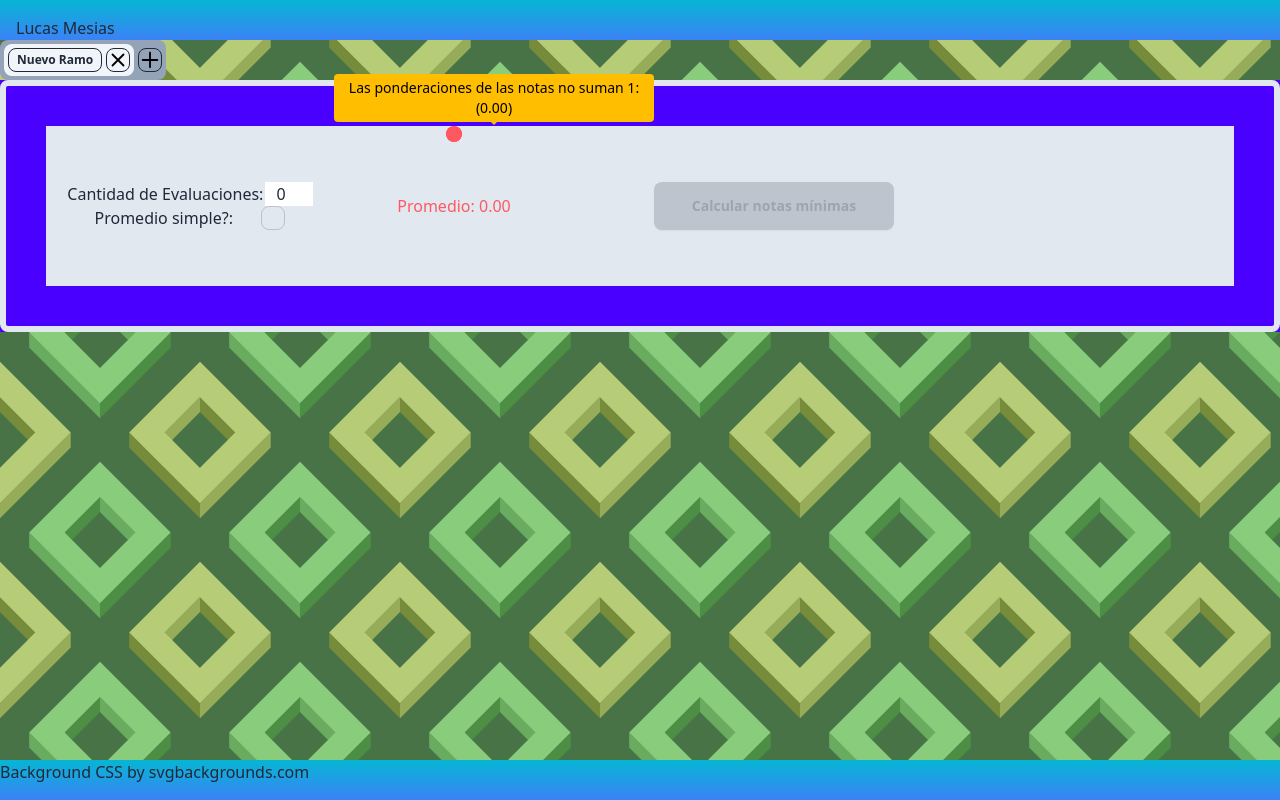
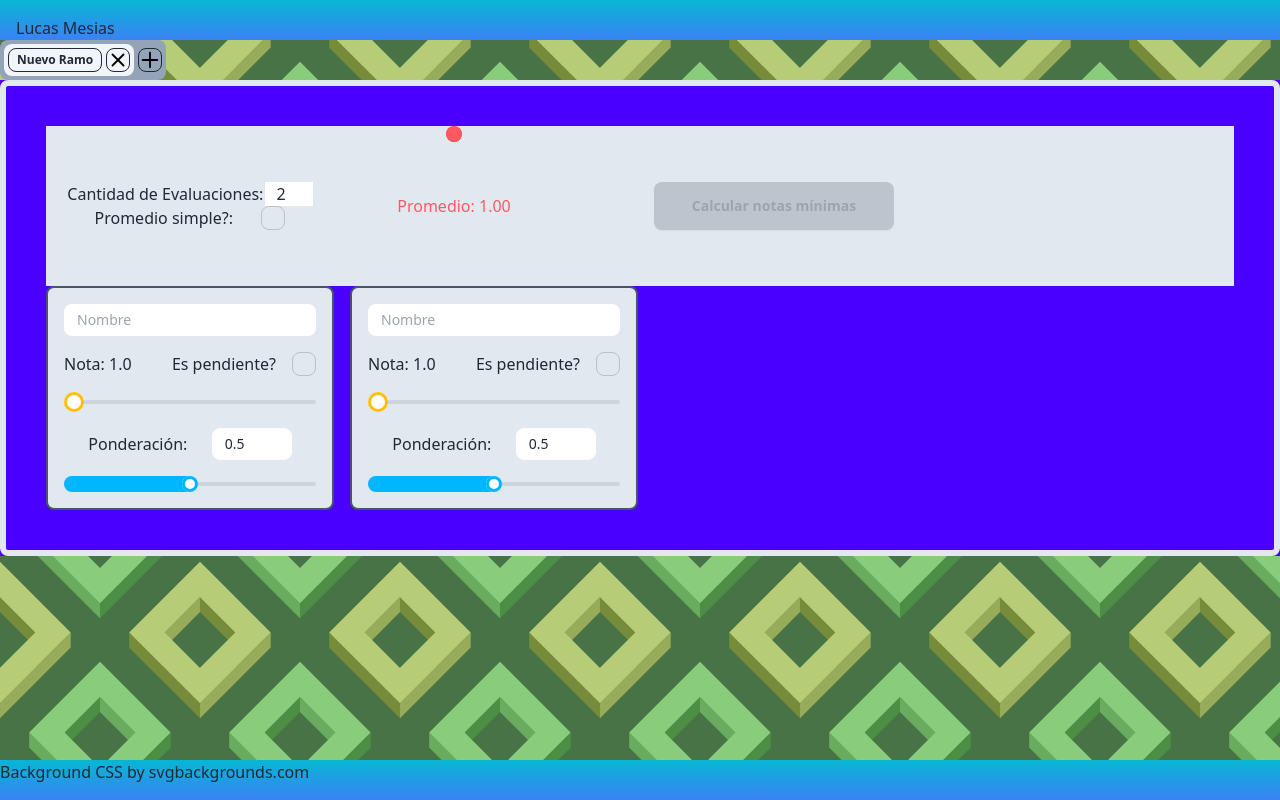
Before and after one commit to Skyrdow/portfolio, a SvelteKit app: page /calculadora in a window 1280 px wide. Built offline with nearby package versions, Linux system fonts and the light colour scheme.

Commit message:
add evaluaciones iniciales

```diff
--- a/src/routes/calculadora/+page.svelte
+++ b/src/routes/calculadora/+page.svelte
@@ -8,7 +8,25 @@
   }
 
   /** @type {Array<import('./calculadora').Ramo>} */
-  let data = [{ nombre: "Nuevo Ramo", evaluaciones: [] }];
+  let data = [
+    {
+      nombre: "Nuevo Ramo",
+      evaluaciones: [
+        {
+          nombre: "",
+          nota: 1,
+          ponderacion: 0.5,
+          es_pendiente: false,
+        },
+        {
+          nombre: "",
+          nota: 1,
+          ponderacion: 0.5,
+          es_pendiente: false,
+        },
+      ],
+    },
+  ];
 
   if (str_data !== null) data = JSON.parse(str_data);
 
@@ -24,17 +42,23 @@
   }
 
   function add_ramo() {
-    data.push({ nombre: "Nuevo Ramo", evaluaciones: [{
+    data.push({
+      nombre: "Nuevo Ramo",
+      evaluaciones: [
+        {
           nombre: "",
           nota: 1,
           ponderacion: 0.5,
           es_pendiente: false,
-        }, {
+        },
+        {
           nombre: "",
           nota: 1,
           ponderacion: 0.5,
           es_pendiente: false,
-        }] });
+        },
+      ],
+    });
     current_index = data.length - 1;
     data = data;
   }
```
